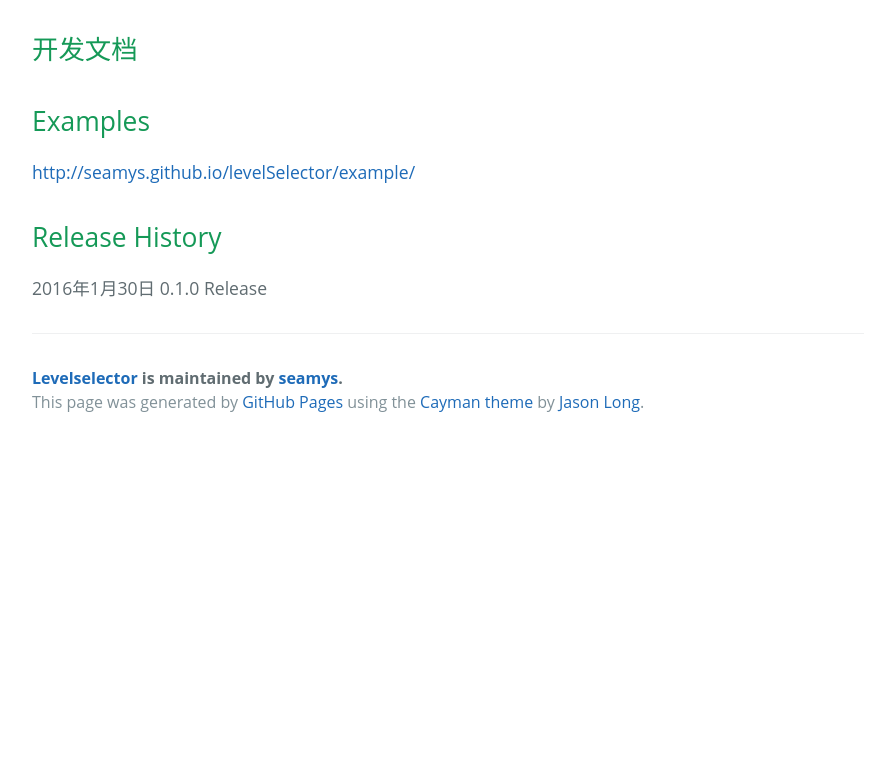
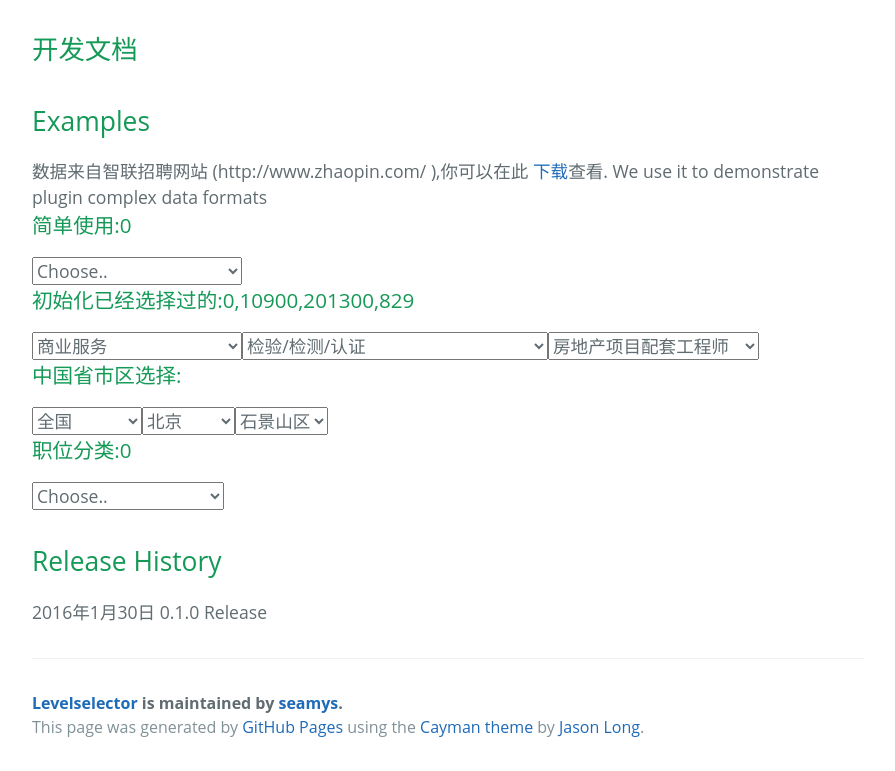
Before and after one commit to seamys/levelSelector, a plain HTML site: page index.html in a window 1280 px wide. Shown: the part 3323-4094 px from the top of the page, without its empty margins (192-1087 px from the left). Before the commit the page ends 3769 px from the top, so only its background shows below. Drawn offline with nearby package versions, Linux system fonts and the light colour scheme.

Commit message:
Update doc

```diff
--- a/index.html
+++ b/index.html
@@ -8,7 +8,9 @@
     <link rel="stylesheet" type="text/css" href="stylesheets/normalize.css" media="screen">
     <link rel="stylesheet" type="text/css" href="stylesheets/stylesheet.css" media="screen">
     <link rel="stylesheet" type="text/css" href="stylesheets/github-light.css" media="screen">
-    <script type="text/javascript" src="/bower_components/jquery/dist/jquery.min.js"></script>
+    <script type="text/javascript" src="lib/jquery.js"></script>
+	<script type="text/javascript" src="lib/jquery.levelSelector.min.js"></script>
+	<script type="text/javascript" src="example/js/basedata.js"></script>
 </head>
 
 <body>
@@ -36,7 +38,7 @@
         <h2>
 <a id="快速开始" class="anchor" href="#%E5%BF%AB%E9%80%9F%E5%BC%80%E5%A7%8B" aria-hidden="true"><span aria-hidden="true" class="octicon octicon-link"></span></a>快速开始</h2>
 
-        <p>下载<a href="/dist/jquery.levelSelector.min.js">压缩版本</a> 或者 <a href="/dist/jquery.levelSelector.js">开发版本</a>.</p>
+        <p>下载<a href="https://github.com/seamys/levelSelector/blob/master/dist/jquery.levelSelector.min.js">压缩版本</a> 或者 <a href="https://github.com/seamys/levelSelector/blob/master/dist/jquery.levelSelector.js">开发版本</a>.</p>
 
         <h3>
 <a id="1-依赖文件" class="anchor" href="#1-%E4%BE%9D%E8%B5%96%E6%96%87%E4%BB%B6" aria-hidden="true"><span aria-hidden="true" class="octicon octicon-link"></span></a>1. 依赖文件</h3>
@@ -147,9 +149,126 @@
 
         <h2>
 <a id="examples" class="anchor" href="#examples" aria-hidden="true"><span aria-hidden="true" class="octicon octicon-link"></span></a>Examples</h2>
+    <div>
+        数据来自智联招聘网站 (http://www.zhaopin.com/ ),你可以在此 <a href="http://img01.zhaopin.cn/2012/js/basedata.js">下载</a>查看.
+        We use it to demonstrate plugin complex data formats
+    </div>
 
-        <p><a href="http://seamys.github.io/levelSelector/example/">http://seamys.github.io/levelSelector/example/</a></p>
-
+    <div class="Industry">
+        <div class="title">
+           <h3> <label>简单使用:</label><span class="show"></span> </h3>
+        </div>
+        <div class="levelSelector"></div>
+    </div>
+    <div class="Industry">
+        <div class="title">
+           <h3>  <label>初始化已经选择过的:</label><span class="show">0,10900,201300,829</span> </h3>
+        </div>
+        <div class="levelSelector" val="0,10900,201300,829"></div>
+    </div>
+	 <script type="text/javascript">
+        //format data common function
+        var format = function (data, id) {
+            var ls = [];
+            var reg = /(\|(\d+))?@(\d+)\|([^|]+)/ig;
+            var result;
+            while ((result = reg.exec(data)) != null) {
+                if (result[2] == id) {
+                    ls.push({ Id: result[3], Name: result[4] });
+                }
+            }
+            return ls;
+        }
+    </script>
+    <script type="text/javascript">
+        $(".Industry .levelSelector").levelSelector({
+            change: function (v) {
+                $(this).prev("div").find(".show").text(v.join());
+            },
+            provider: function (params, callback) {
+                switch (params.length) {
+                    case 1:
+                        var data = [];
+                        $.each(industryClass, function (i, v) {
+                            data.push({ Id: v.id, Name: v.name });
+                        });
+                        callback(data);
+                        break;
+                    case 2:
+                        callback(format(dIndustry, params[params.length - 1]));
+                        break;
+                    case 3:
+                        callback(format(dSubjobtype, params[params.length - 1]));
+                        break;
+                    default:
+                        break;
+                }
+            }
+        });
+    </script>
+    <div class="address">
+        <div class="title">
+         <h3>   <label>中国省市区选择:</label><span class="show"></span> </h3>
+        </div>
+        <div class="levelSelector"></div>
+    </div>
+    <script type="text/javascript">
+        //Repair data formatting issues
+        dCity = dCity.replace("@489|全国|0@530", "|0@489|全国|489@530");
+        $(".address .levelSelector").levelSelector({
+            path: '0,489,530,2008',
+            change: function (v) {
+                $(this).prev("div").find(".show").text(v.join());
+            },
+            provider: function (params, callback) {
+                switch (params.length) {
+                    case 1:
+                        callback(format(dCity, params[params.length - 1]));
+                        break;
+                    case 2:
+                        callback(format(dCity, params[params.length - 1]));
+                        break;
+                    case 3:
+                        callback(format("|0" + dDistrict, params[params.length - 1]));
+                        break;
+                    default:
+                        break;
+                }
+            }
+        });
+    </script>
+    <div class="job">
+        <div class="title">
+          <h3>  <label>职位分类:</label><span class="show"></span></h3>
+        </div>
+        <div class="levelSelector"></div>
+    </div>
+    <script type="text/javascript">
+    $(".job .levelSelector").levelSelector({
+        change: function(v) {
+            $(this).prev("div").find(".show").text(v.join());
+        },
+        provider: function(params, callback) {
+            switch (params.length) {
+            case 1:
+                var data = [];
+                $.each(jobtypeClass, function(i, v) {
+                    data.push({ Id: v.id, Name: v.name });
+                });
+                callback(data);
+                break;
+            case 2:
+                callback(format("|20" + dJobtype, params[params.length - 1]));
+                break;
+            case 3:
+                callback(format("|100000" + dSubjobtype, params[params.length - 1]));
+                break;
+            default:
+                break;
+            }
+        }
+    });
+    </script>
         <h2>
 <a id="release-history" class="anchor" href="#release-history" aria-hidden="true"><span aria-hidden="true" class="octicon octicon-link"></span></a>Release History</h2>
 
```
